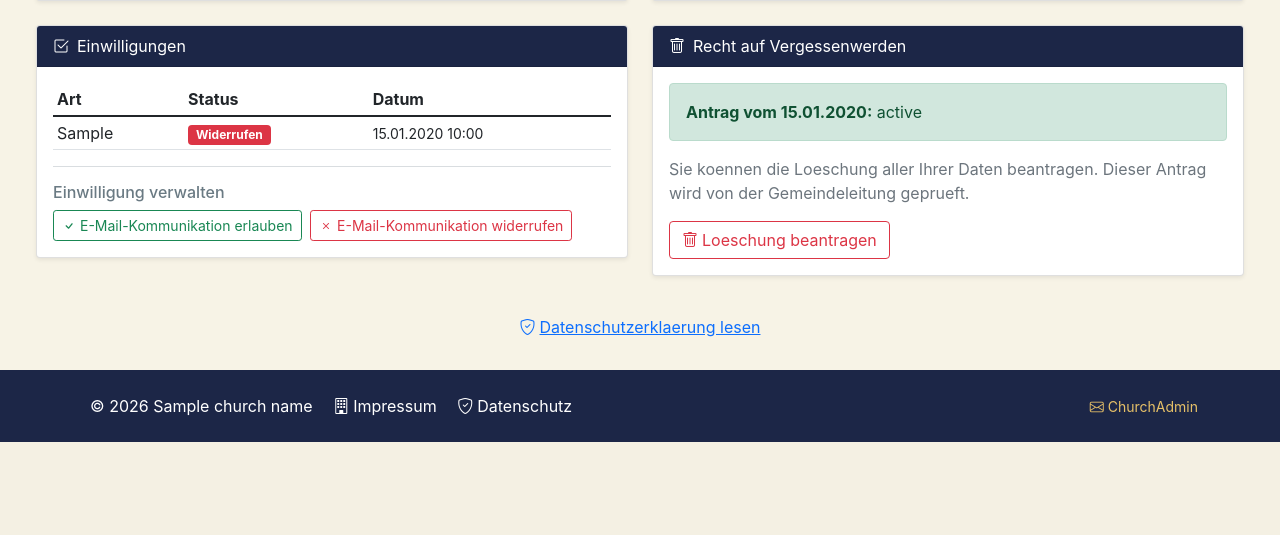
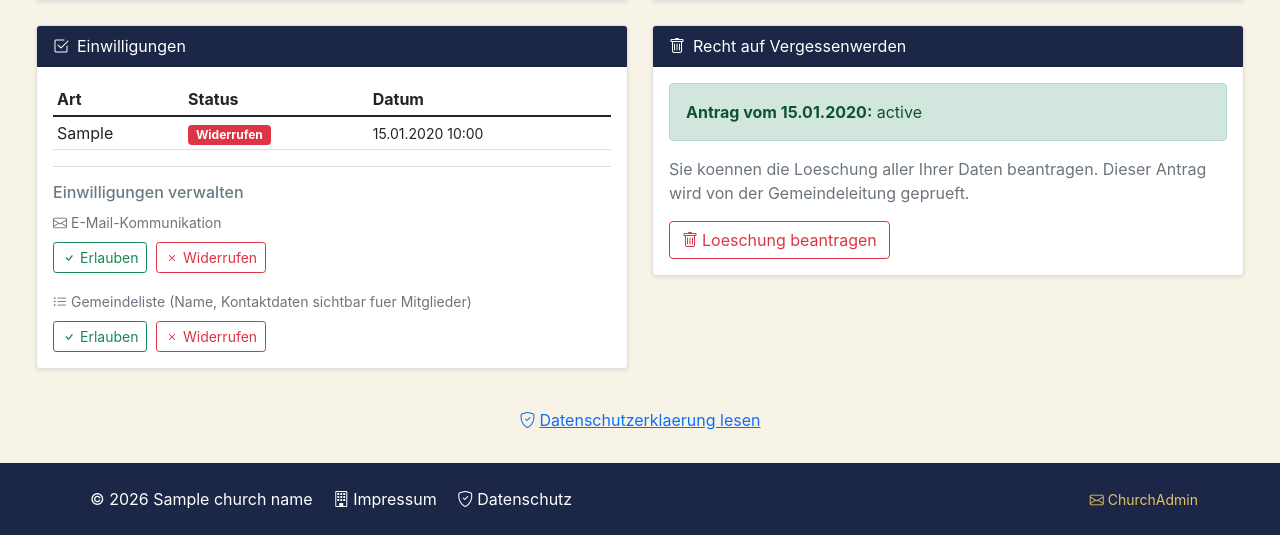
Before and after one commit to Beerlesklopfer/ChruchAdmin, a Django app: template templates/privacy/my_data.html in a window 1280 px wide. Shown: the part 442-977 px from the top of the page. Before the commit the page ends 884 px from the top, so only its background shows below. Run offline with Django 5.2, Linux system fonts and the light colour scheme; the template is opened without the code that fills it: most values are stand-ins (such as "Sample title", 1, 10 or a date in 2020).

Commit message:
Feature: Gemeindeliste-Zustimmung (DSGVO), Adresse korrigiert
- Neuer Consent-Typ 'member_list' (Gemeindeliste-Sichtbarkeit)
- Einwilligungs-Buttons fuer E-Mail und Gemeindeliste auf DSGVO-Seite
- Adresse korrigiert: Gasstr. 4, 32791 Lage (nicht Lemgo)

Co-Authored-By: Claude Opus 4.6 (1M context) <noreply@anthropic.com>

```diff
--- a/privacy/models.py
+++ b/privacy/models.py
@@ -62,6 +62,7 @@ class ConsentLog(models.Model):
         ('privacy_policy', 'Datenschutzerklaerung'),
         ('data_processing', 'Datenverarbeitung'),
         ('email_communication', 'E-Mail-Kommunikation'),
+        ('member_list', 'Gemeindeliste (Name, Kontaktdaten sichtbar fuer Mitglieder)'),
     ]
 
     user = models.ForeignKey(User, on_delete=models.CASCADE,
--- a/templates/privacy/my_data.html
+++ b/templates/privacy/my_data.html
@@ -100,13 +100,15 @@
                     {% endif %}
 
                     <hr>
-                    <h6>Einwilligung verwalten</h6>
+                    <h6>Einwilligungen verwalten</h6>
+
+                    <p class="text-muted mb-2"><small><i class="bi bi-envelope me-1"></i>E-Mail-Kommunikation</small></p>
                     <form method="post" action="{% url 'privacy:consent_update' %}" class="d-inline">
                         {% csrf_token %}
                         <input type="hidden" name="consent_type" value="email_communication">
                         <input type="hidden" name="granted" value="true">
                         <button type="submit" class="btn btn-sm btn-outline-success me-1">
-                            <i class="bi bi-check me-1"></i>E-Mail-Kommunikation erlauben
+                            <i class="bi bi-check me-1"></i>Erlauben
                         </button>
                     </form>
                     <form method="post" action="{% url 'privacy:consent_update' %}" class="d-inline">
@@ -114,7 +116,25 @@
                         <input type="hidden" name="consent_type" value="email_communication">
                         <input type="hidden" name="granted" value="false">
                         <button type="submit" class="btn btn-sm btn-outline-danger">
-                            <i class="bi bi-x me-1"></i>E-Mail-Kommunikation widerrufen
+                            <i class="bi bi-x me-1"></i>Widerrufen
+                        </button>
+                    </form>
+
+                    <p class="text-muted mb-2 mt-3"><small><i class="bi bi-list-ul me-1"></i>Gemeindeliste (Name, Kontaktdaten sichtbar fuer Mitglieder)</small></p>
+                    <form method="post" action="{% url 'privacy:consent_update' %}" class="d-inline">
+                        {% csrf_token %}
+                        <input type="hidden" name="consent_type" value="member_list">
+                        <input type="hidden" name="granted" value="true">
+                        <button type="submit" class="btn btn-sm btn-outline-success me-1">
+                            <i class="bi bi-check me-1"></i>Erlauben
+                        </button>
+                    </form>
+                    <form method="post" action="{% url 'privacy:consent_update' %}" class="d-inline">
+                        {% csrf_token %}
+                        <input type="hidden" name="consent_type" value="member_list">
+                        <input type="hidden" name="granted" value="false">
+                        <button type="submit" class="btn btn-sm btn-outline-danger">
+                            <i class="bi bi-x me-1"></i>Widerrufen
                         </button>
                     </form>
                 </div>
```
Also changed, not shown: privacy/migrations/0003_default_impressum.py, privacy/migrations/0004_add_member_list_consent.py (added).
